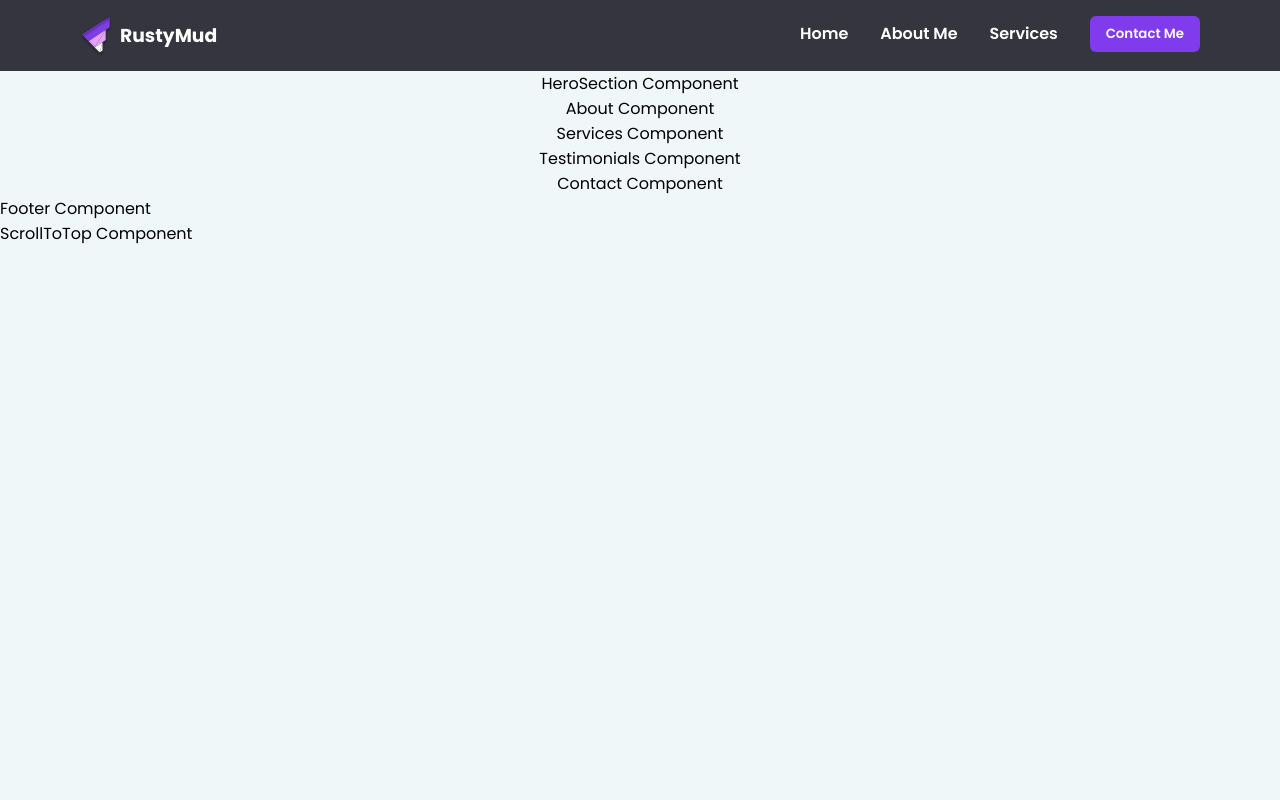
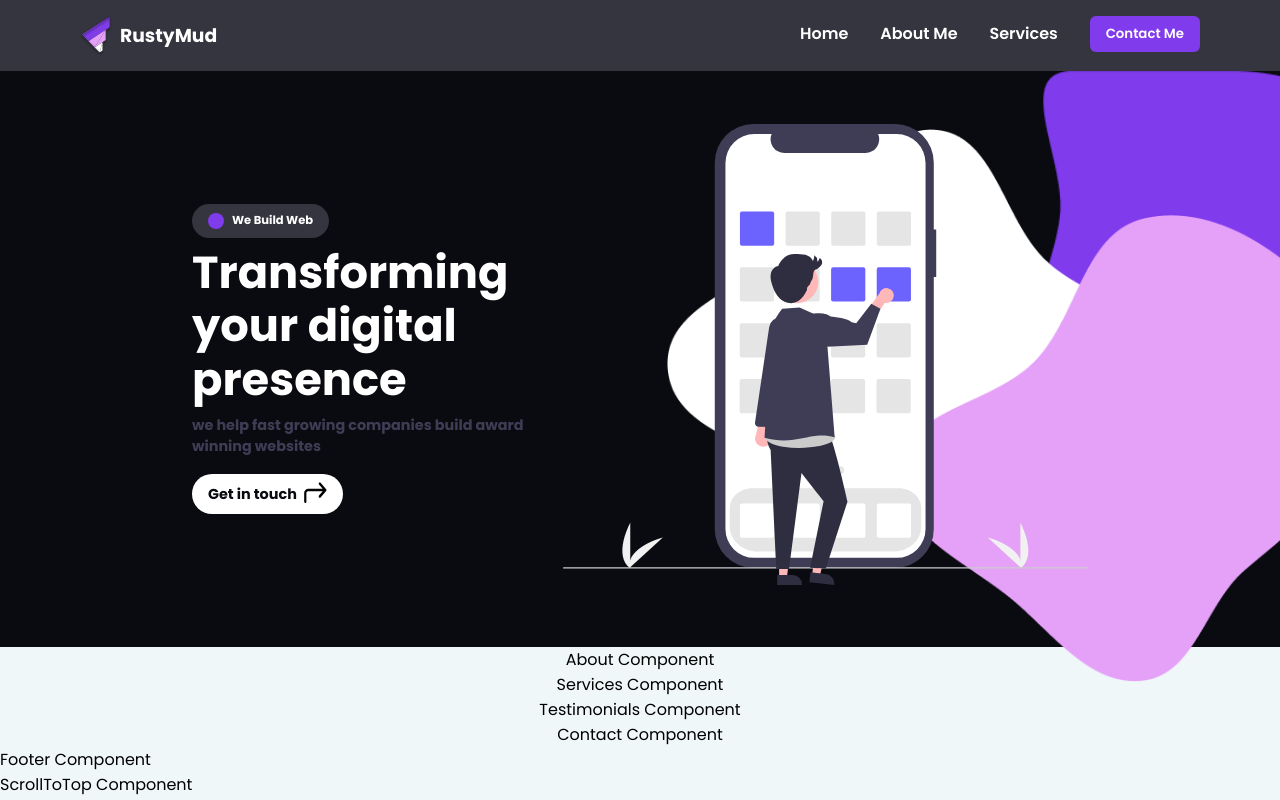
Before and after one commit to zourdyzou/react-gsap-agency-website, a React (Create React App) app: page / in a window 1280 px wide. Built offline with nearby package versions, Linux system fonts and the light colour scheme.

Commit message:
:test_tube: building out the hero section -> responsiveness
checked

```diff
--- a/src/components/Header/index.js
+++ b/src/components/Header/index.js
@@ -7,6 +7,7 @@ import {
   NavigationContainer,
   Button,
   HamburgerButton,
+  MobileMenuContainer,
 } from "./styles/Header";
 
 const Header = () => {
@@ -33,6 +34,22 @@ const Header = () => {
       <HamburgerButton onClick={handleClick} clicked={click}>
         <span />
       </HamburgerButton>
+
+      {/* when reach mobile viewport */}
+      <MobileMenuContainer clicked={click}>
+        <a href="#home" onClick={() => handleClick()}>
+          Home
+        </a>
+        <a href="#aout" onClick={() => handleClick()}>
+          About Me
+        </a>
+        <a href="#services" onClick={() => handleClick()}>
+          Services
+        </a>
+        <a href="#contact" onClick={() => handleClick()}>
+          <Button type="button">Contact Me</Button>
+        </a>
+      </MobileMenuContainer>
     </HeaderContainer>
   );
 };
--- a/src/components/Header/styles/Header.js
+++ b/src/components/Header/styles/Header.js
@@ -5,6 +5,7 @@ export const HeaderContainer = styled.header`
   justify-content: space-between;
   align-items: center;
 
+  // position: relative;
   padding: 1rem 5rem;
   background-color: var(--nav);
   color: var(--white);
@@ -130,3 +131,33 @@ export const HamburgerButton = styled.button`
     transform: ${(props) => (props.clicked ? "rotate(-135deg)" : "rotate(0)")};
   }
 `;
+
+export const MobileMenuContainer = styled.div`
+  display: none;
+  @media only Screen and (max-width: 48em) {
+    display: flex;
+  }
+  flex-direction: column;
+  align-items: center;
+  justify-content: center;
+  padding: 2rem 0;
+  overflow-x: hidden;
+  position: absolute;
+  top: 100%;
+  left: 0;
+  right: 0;
+  opacity: ${(props) => (props.clicked ? "1" : 0)};
+  visibility: ${(props) => (props.clicked ? "visible" : "hidden")};
+  transition: all 0.5s;
+  z-index: -10;
+  background-color: rgb(53 53 63 / 95%);
+  border-radius: 20px;
+  margin: 0.5rem;
+  a {
+    color: var(--white);
+    font-weight: 600;
+    font-size: 1.5rem;
+    margin: 1.5rem;
+    cursor: pointer;
+  }
+`;
--- a/src/sections/Hero/index.js
+++ b/src/sections/Hero/index.js
@@ -1,7 +1,68 @@
-// This is HeroSection component, Main top section of website
+import React from "react";
+
+import {
+  HomeContainer,
+  BlobContainer,
+  PinkBlob,
+  WhiteBlob,
+  PurpleBlob,
+  MainContent,
+  Lb,
+  Topic,
+  Circle,
+  Title,
+  SubText,
+  CTA,
+  MobileSvg,
+} from "./styles/Hero";
+
+import pinkBlob from "../../assets/blobPink.png";
+import purpleBlob from "../../assets/blob purple.png";
+import whiteBlob from "../../assets/blob white.png";
+import arrow from "../../assets/Arrow Right.svg";
+import Mobile from "../../assets/mobile.svg";
 
 const HeroSection = () => {
-  return <div>HeroSection Component</div>;
+  return (
+    <HomeContainer id="home">
+      <BlobContainer>
+        <PinkBlob>
+          <img src={pinkBlob} alt="" width="400" height="400" />{" "}
+        </PinkBlob>
+        <WhiteBlob>
+          <img src={whiteBlob} alt="" width="400" height="400" />
+        </WhiteBlob>
+        <PurpleBlob>
+          <img src={purpleBlob} alt="" width="400" height="400" />
+        </PurpleBlob>
+      </BlobContainer>
+
+      <MainContent id="home">
+        <Lb id="leftBlock">
+          <Topic>
+            <Circle />
+            <span>We Build Web</span>
+          </Topic>
+          <Title>Transforming your digital presence</Title>
+          <SubText>
+            we help fast growing companies build award winning websites
+          </SubText>
+          <CTA>
+            Get in touch &nbsp;
+            <img src={arrow} alt="cta" width="100" height="100" />
+          </CTA>
+        </Lb>
+
+        <MobileSvg
+          src={Mobile}
+          alt="Mobile Svg"
+          srcset=""
+          width="400"
+          height="400"
+        />
+      </MainContent>
+    </HomeContainer>
+  );
 };
 
 export default HeroSection;
--- /dev/null
+++ b/src/sections/Hero/styles/Hero.js
@@ -0,0 +1,167 @@
+import styled, { keyframes } from "styled-components";
+
+export const move = keyframes`
+    0% { transform: translateY(-5px)  }
+    50% { transform: translateY(10px) }
+    100% { transform: translateY(-5px) }
+`;
+
+export const HomeContainer = styled.section`
+  width: 100vw;
+  height: 45vw;
+
+  background-color: #0a0b10;
+  display: flex;
+  justify-content: center;
+  position: relative;
+  @media only Screen and (max-width: 48em) {
+    height: 70vw;
+    display: block;
+  }
+  @media only Screen and (max-width: 420px) {
+    height: auto;
+    padding-bottom: 2rem;
+  }
+`;
+
+export const BlobContainer = styled.div`
+  width: 100%;
+  position: absolute;
+  right: 0;
+  @media only Screen and (max-width: 48em) {
+    opacity: 0.5;
+  }
+`;
+
+export const PinkBlob = styled.div`
+  width: calc(15% + 15vw);
+  position: absolute;
+  right: 0;
+  top: calc(5rem + 5vw);
+  z-index: 6;
+`;
+
+export const PurpleBlob = styled.div`
+  width: calc(10% + 10vw);
+  position: absolute;
+  right: 0;
+`;
+
+export const WhiteBlob = styled.div`
+  width: calc(20% + 20vw);
+  position: absolute;
+  right: calc(3.5rem + 3.5vw);
+  top: calc(2rem + 2vw);
+  z-index: 5;
+`;
+
+export const MainContent = styled.div`
+  display: flex;
+  justify-content: center;
+  align-items: center;
+  width: 70vw;
+  @media only Screen and (max-width: 48em) {
+    flex-direction: column;
+    justify-content: center;
+    align-items: center;
+    width: 100vw;
+  }
+`;
+
+export const MobileSvg = styled.img`
+  max-width: 100%;
+  width: calc(30% + 20vw);
+  height: auto;
+  z-index: 7;
+  animation: ${move} 2.5s ease infinite;
+  @media only Screen and (max-width: 48em) {
+    align-self: flex-start;
+    position: absolute;
+    bottom: 0;
+    width: calc(30% + 20vw);
+    opacity: 0.5;
+  }
+  @media only Screen and (max-width: 40em) {
+    display: none;
+  }
+`;
+
+export const Lb = styled.div`
+  display: flex;
+  flex-direction: column;
+  align-items: flex-start;
+  width: 50%;
+  line-height: 1.5;
+  color: var(--white);
+  position: relative;
+  z-index: 15;
+  @media only Screen and (max-width: 48em) {
+    width: 80%;
+    text-align: center;
+    align-items: center;
+    justify-content: space-around;
+    margin-top: calc(2.5rem + 2.5vw);
+    filter: drop-shadow(2px 4px 6px black);
+  }
+  @media only Screen and (max-width: 40em) {
+    filter: none;
+  }
+`;
+
+export const Topic = styled.span`
+  display: flex;
+  align-items: center;
+  justify-content: center;
+  background-color: var(--nav);
+  color: var(--white);
+  font-weight: 700;
+  font-size: calc(0.4rem + 0.4vw);
+  padding: 0.5rem 1rem;
+  border-radius: 20px;
+`;
+
+export const Circle = styled.span`
+  display: inline-block;
+  width: 1rem;
+  height: 1rem;
+  border-radius: 50%;
+  background-color: var(--purple);
+  margin-right: 0.5rem;
+`;
+
+export const Title = styled.h1`
+  font-size: calc(2rem + 1vw);
+  line-height: 1.2;
+  padding: 0.5rem 0;
+`;
+
+export const SubText = styled.h5`
+  font-size: calc(0.5rem + 0.5vw);
+  color: var(--nav2);
+`;
+
+export const CTA = styled.button`
+  background-color: var(--white);
+  color: #0a0b10;
+  padding: 0.5rem 1rem;
+  margin-top: 1rem;
+  border-radius: 20px;
+  cursor: pointer;
+  font-size: calc(0.5rem + 0.5vw);
+  font-weight: 700;
+  display: flex;
+  align-items: center;
+  transition: transform 0.2s;
+  img {
+    width: 1.5rem;
+  }
+  @media only screen and (max-width: 48em) {
+    padding: 0.2rem 1rem;
+  }
+  &:hover {
+    transform: scale(1.1);
+  }
+  &:active {
+    transform: scale(0.9);
+  }
+`;
```
Also changed, not shown: src/sections/About/styles/About.js (added), src/sections/Services/styles/Services.js (added).
